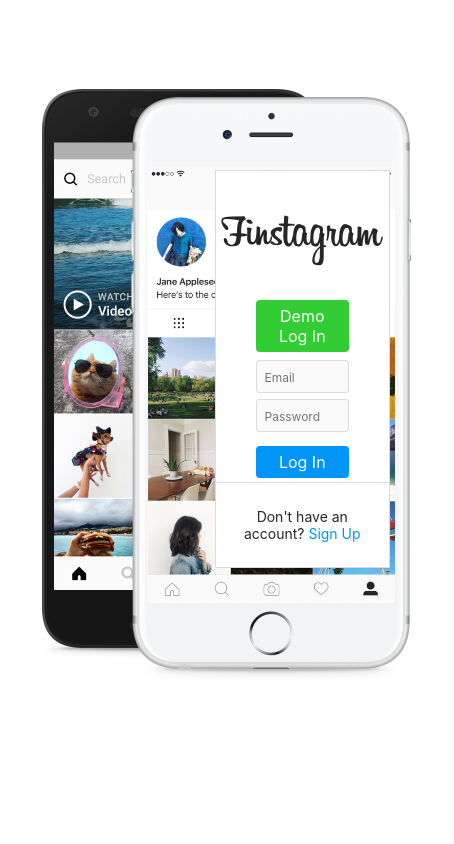
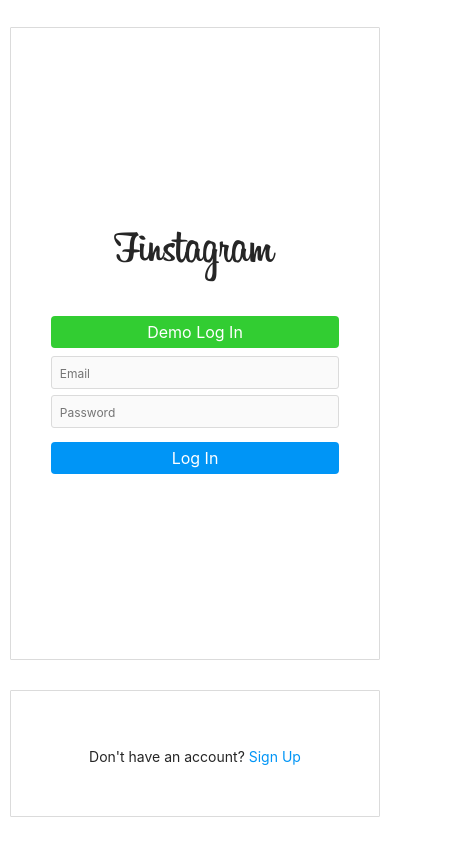
Before and after one commit to SamanthaBJimenez/my-ig, a React (Create React App) app in the folder frontend/: page / in a window 390 px wide. Shown: the whole page, 454 px wide, since content can reach past the window. Built offline with nearby package versions, Linux system fonts and the light colour scheme; no server answers; a web font is replaced by a local one; what javascript-time-ago would draw is missing.

Commit message:
make log in page responsive

```diff
--- a/frontend/src/css/LogIn.css
+++ b/frontend/src/css/LogIn.css
@@ -297,3 +297,54 @@
     top: 95px;
     width: 247px;
 }
+
+@media (max-width: 820px) {
+    .iphoneImg, .iphoneBack {
+        display: none;
+    }
+    .topDivLogIn, .middleDivLogIn {
+        color: rgba(var(--i1d,38,38,38),1);
+        font: inherit;
+        vertical-align: baseline;
+        align-items: stretch;
+        box-sizing: border-box;
+        display: flex;
+        flex-direction: column;
+        flex-shrink: 0;
+        position: absolute;
+        background-color: rgba(var(--d87,255,255,255),1);
+        border: 1px solid rgba(var(--b6a,219,219,219),1);
+        border-radius: 1px;
+        margin: 15px;
+        /* padding: 10px 0; */
+        width: 95%;
+        position: relative;
+        right: auto;
+    }
+    .topDivLogIn {
+        padding: 20vh 0;
+        height: 75vh;
+    }
+    .middleDivLogIn {
+        padding: 5vh 0;
+        /* position: absolute; */
+        bottom: auto;
+        height: 15vh;
+    }
+    .logIn {
+        height: 100vh;
+        position: relative;
+        margin-top: 0px;
+        justify-content: center;
+        /* width: 100vh; */
+        align-items: center;
+        overflow: hidden;
+    }
+    .mainDiv {
+        display: flex;
+        margin: 0px;
+        height: 100vh;
+        /* justify-content: inherit; */
+        overflow: hidden;
+    }
+}
```
